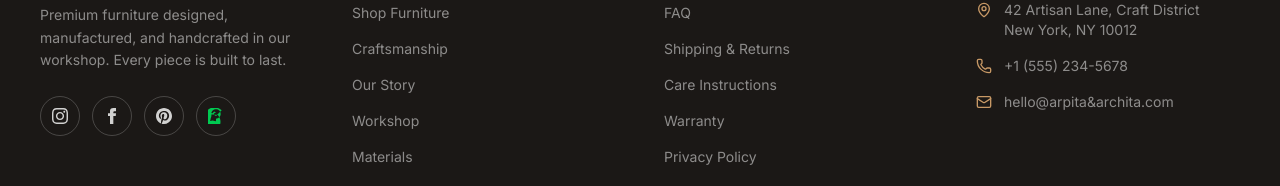
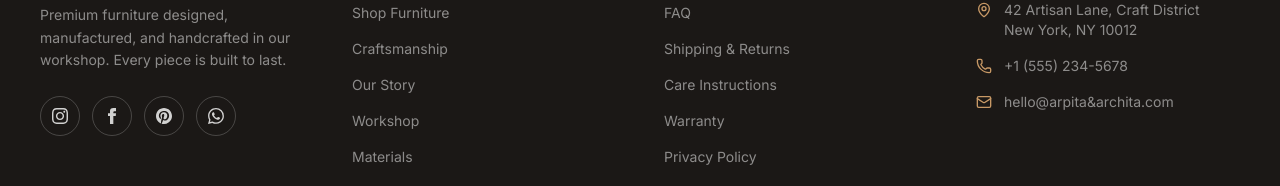
Before and after one commit to webdevpradeep/Furniture_collection, a Next.js app: page / in a window 1280 px wide. Shown: the part 10803-10989 px from the top of the page. Built offline with nearby package versions, Linux system fonts and the light colour scheme.

Commit message:
feat: implement Footer component with newsletter, links, and contact info

```diff
--- a/src/components/Footer.tsx
+++ b/src/components/Footer.tsx
@@ -79,9 +79,13 @@ export default function Footer() {
               </a>
               {/* Whatsaap */}
 
-              <a href="https://wa.me/1234567890" className="w-10 h-10 rounded-full border border-white/20 flex items-center justify-center hover:border-gold hover:text-gold transition-colors" aria-label="WhatsApp">
-                <svg viewBox="0 0 24 24" className="w-4 h-4 fill-current text-green-500">
-                  <path d="M20.52 3.48c-5.94-5.94-15.6-5.94-21.54 0-5.94 5.94-5.94 15.6 0 21.54 2.96 2.96 6.84 4.58 11.09 4.58 1.53 0 2.99-.21 4.38-.61l5.34 1.77-1.75-5.42c.44-1.44.68-2.97.68-4.58 0-4.25-1.62-8.13-4.58-11.09zM12 20c-1.71 0-3.35-.45-4.78-1.23l-.34-.2-3.76 1 .99-3.86-.2-.36C5.54 12.71 5 10.94 5 9c0-3.87 3.13-7 7-7s7 3.13 7 7-3.13 7-7 7zm3.56-9.54c-.14-.07-.82-.41-1.09-.45-.27-.04-.48-.07-.68.23-.2.3-.77 1.09-1.05 1.31-.27.22-.55.26-.69.26-.14 0-.36-.04-.55-.13-.2-.09-.76-.32-1.45-.99-.53-.47-.88-1.05-1-1.44-.12-.38-.13-.73-.02-.93.1-.2.4-.23.71-.33.31-.09.66-.23.95-.34.29-.12.42-.19.61-.44.19-.26.09-.39.03-.53-.05-.14-.25-.38-.38-.54-.13-.16-.27-.2-.42-.27-.15-.07-.45-.25-.67-.39-.23-.15-.38-.14-.55-.08-.17.06-.72.29-1.09.97-.37.68-1.4 1.38-1.57 1.66-.17.28-.35.12-.63-.09-.28-.2-1.11-.86-1.18-.93-.07-.07-.28-.2-.28-.48 0-.29.14-.54.21-.66.07-.12.18-.28.27-.44.09-.16.15-.36.21-.58.06-.22.08-.38.04-.55-.04-.16-.19-.67-.6-1.26-.58-.79-1.34-1.37-2.27-1.49-.31-.04-.63-.06-.92.02-.3.07-.62.31-.71.79-.11.54-.02 1.23.12 1.75.14.52 1.29 1.8 1.42 2.25.13.45.07.66-.05.81-.12.15-.88.88-1.22.93-.34.07-.95.02-1.53-.05-.44-.05-.81.48-.33.68z" />
+              <a
+                href="#"
+                className="w-10 h-10 rounded-full border border-white/20 flex items-center justify-center hover:border-gold hover:text-gold transition-colors"
+                aria-label="Whatsapp"
+              >
+                <svg xmlns="http://www.w3.org/2000/svg" width="16" height="16" fill="currentColor" className="bi bi-whatsapp" viewBox="0 0 16 16">
+                  <path d="M13.601 2.326A7.85 7.85 0 0 0 7.994 0C3.627 0 .068 3.558.064 7.926c0 1.399.366 2.76 1.057 3.965L0 16l4.204-1.102a7.9 7.9 0 0 0 3.79.965h.004c4.368 0 7.926-3.558 7.93-7.93A7.9 7.9 0 0 0 13.6 2.326zM7.994 14.521a6.6 6.6 0 0 1-3.356-.92l-.24-.144-2.494.654.666-2.433-.156-.251a6.56 6.56 0 0 1-1.007-3.505c0-3.626 2.957-6.584 6.591-6.584a6.56 6.56 0 0 1 4.66 1.931 6.56 6.56 0 0 1 1.928 4.66c-.004 3.639-2.961 6.592-6.592 6.592m3.615-4.934c-.197-.099-1.17-.578-1.353-.646-.182-.065-.315-.099-.445.099-.133.197-.513.646-.627.775-.114.133-.232.148-.43.05-.197-.1-.836-.308-1.592-.985-.59-.525-.985-1.175-1.103-1.372-.114-.198-.011-.304.088-.403.087-.088.197-.232.296-.346.1-.114.133-.198.198-.33.065-.134.034-.248-.015-.347-.05-.099-.445-1.076-.612-1.47-.16-.389-.323-.335-.445-.34-.114-.007-.247-.007-.38-.007a.73.73 0 0 0-.529.247c-.182.198-.691.677-.691 1.654s.71 1.916.81 2.049c.098.133 1.394 2.132 3.383 2.992.47.205.84.326 1.129.418.475.152.904.129 1.246.08.38-.058 1.171-.48 1.338-.943.164-.464.164-.86.114-.943-.049-.084-.182-.133-.38-.232" />
                 </svg>
               </a>
             </div>
```
